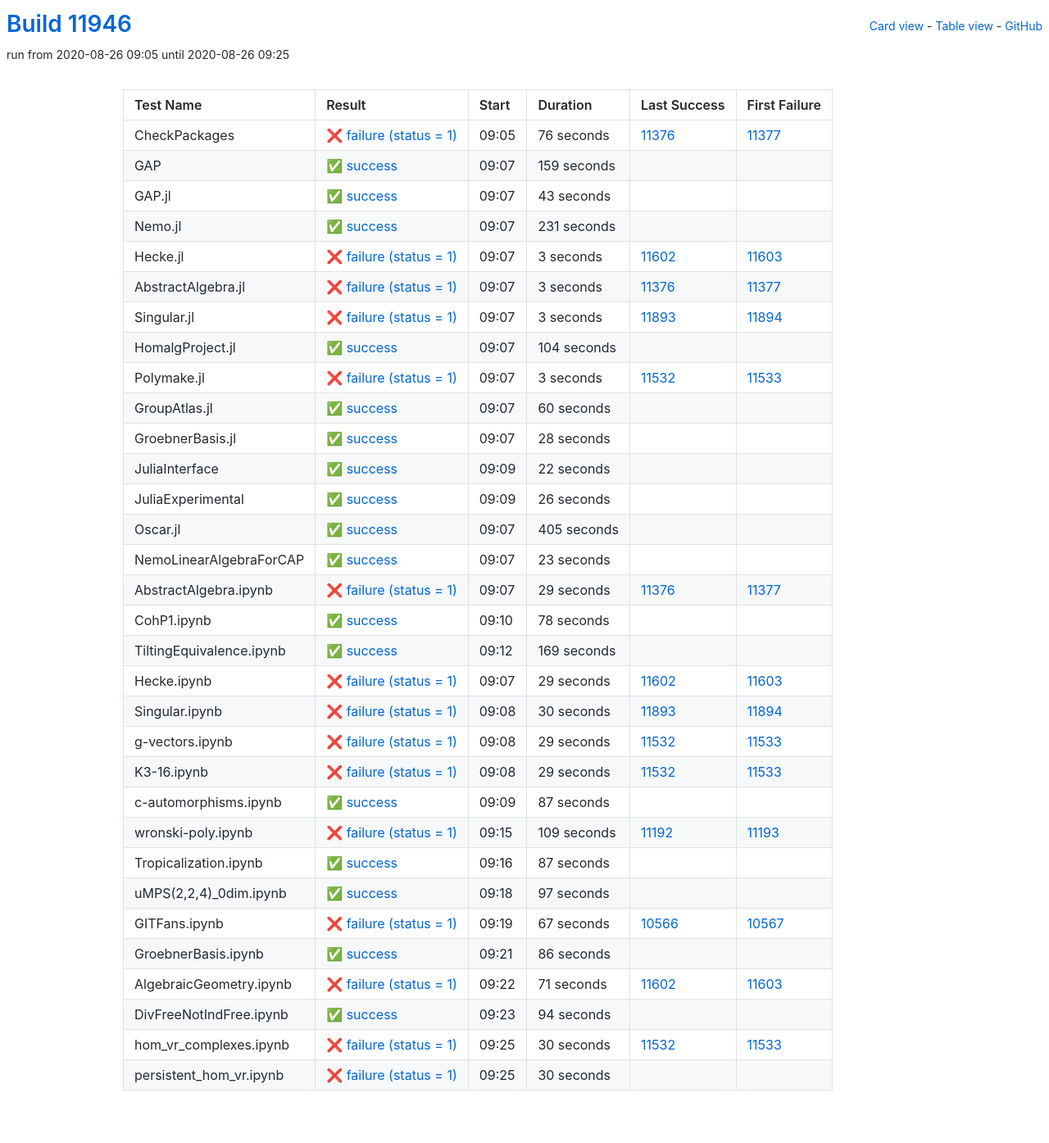
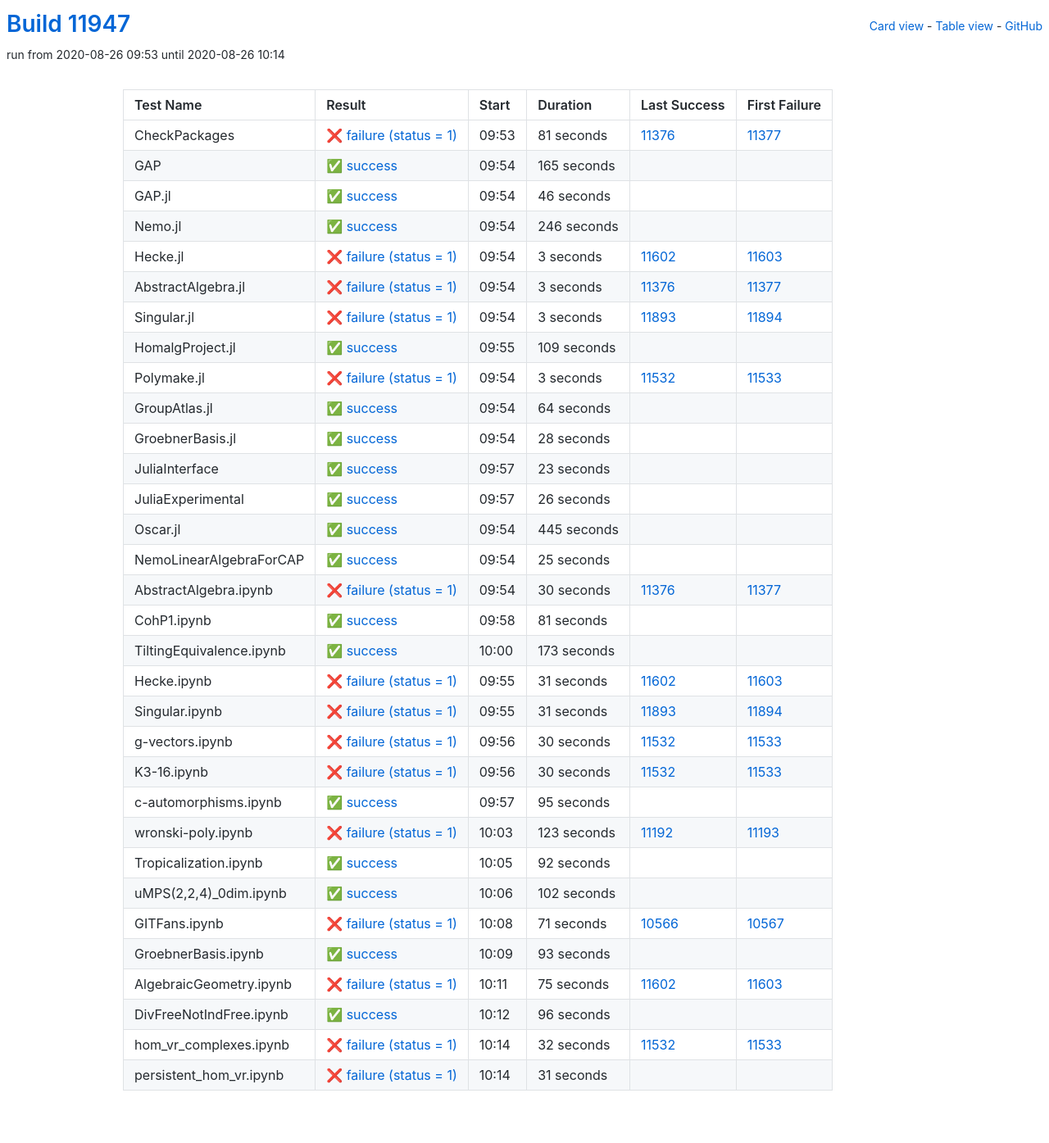
Before and after one commit to oscar-system/oscar-ci-status, a Jekyll site: the page built from table.html, in a window 1280 px wide. Shown: the whole page at 82% size. Built offline with Jekyll 4.4.1, drawn with Linux system fonts in a browser that asks for light colours.

Commit message:
Build #11947

```diff
--- a/_data/ci.yml
+++ b/_data/ci.yml
@@ -1,6 +1,6 @@
 ---
-build: 11946
-build_url: https://oscarci.mathematik.uni-kl.de/job/oscar/11946/
+build: 11947
+build_url: https://oscarci.mathematik.uni-kl.de/job/oscar/11947/
 job: oscar
 organization: oscar-system
 repo: oscar-ci-status
@@ -8,56 +8,56 @@
 tests:
 - name: CheckPackages
   id: checkpackages
-  log: https://oscarci.mathematik.uni-kl.de/job/oscar/11946/artifact/logs/build-11946/CheckPackages.log
-  start: 2020-08-26 09:05
+  log: https://oscarci.mathematik.uni-kl.de/job/oscar/11947/artifact/logs/build-11947/CheckPackages.log
+  start: 2020-08-26 09:53
   success: false
   exitcode: 1
   status: failure
-  duration: 76
+  duration: 81
   last_success: 11376
   last_success_url: https://oscarci.mathematik.uni-kl.de/job/oscar/11376/
   first_failure: 11377
   first_failure_url: https://oscarci.mathematik.uni-kl.de/job/oscar/11377/
 - name: GAP
   id: gap
-  log: https://oscarci.mathematik.uni-kl.de/job/oscar/11946/artifact/logs/build-11946/GAP.log
-  start: 2020-08-26 09:07
+  log: https://oscarci.mathematik.uni-kl.de/job/oscar/11947/artifact/logs/build-11947/GAP.log
+  start: 2020-08-26 09:54
   success: true
   exitcode: 0
   status: success
-  duration: 159
+  duration: 165
   last_success: false
   last_success_url:
   first_failure: false
   first_failure_url:
 - name: GAP.jl
   id: gap-jl
-  log: https://oscarci.mathematik.uni-kl.de/job/oscar/11946/artifact/logs/build-11946/GAP.jl.log
-  start: 2020-08-26 09:07
+  log: https://oscarci.mathematik.uni-kl.de/job/oscar/11947/artifact/logs/build-11947/GAP.jl.log
+  start: 2020-08-26 09:54
   success: true
   exitcode: 0
   status: success
-  duration: 43
+  duration: 46
   last_success: false
   last_success_url:
   first_failure: false
   first_failure_url:
 - name: Nemo.jl
   id: nemo-jl
-  log: https://oscarci.mathematik.uni-kl.de/job/oscar/11946/artifact/logs/build-11946/Nemo.jl.log
-  start: 2020-08-26 09:07
+  log: https://oscarci.mathematik.uni-kl.de/job/oscar/11947/artifact/logs/build-11947/Nemo.jl.log
+  start: 2020-08-26 09:54
   success: true
   exitcode: 0
   status: success
-  duration: 231
+  duration: 246
   last_success: false
   last_success_url:
   first_failure: false
   first_failure_url:
 - name: Hecke.jl
   id: hecke-jl
-  log: https://oscarci.mathematik.uni-kl.de/job/oscar/11946/artifact/logs/build-11946/Hecke.jl.log
-  start: 2020-08-26 09:07
+  log: https://oscarci.mathematik.uni-kl.de/job/oscar/11947/artifact/logs/build-11947/Hecke.jl.log
+  start: 2020-08-26 09:54
   success: false
   exitcode: 1
   status: failure
@@ -68,8 +68,8 @@
   first_failure_url: https://oscarci.mathematik.uni-kl.de/job/oscar/11603/
 - name: AbstractAlgebra.jl
   id: abstractalgebra-jl
-  log: https://oscarci.mathematik.uni-kl.de/job/oscar/11946/artifact/logs/build-11946/AbstractAlgebra.jl.log
-  start: 2020-08-26 09:07
+  log: https://oscarci.mathematik.uni-kl.de/job/oscar/11947/artifact/logs/build-11947/AbstractAlgebra.jl.log
+  start: 2020-08-26 09:54
   success: false
   exitcode: 1
   status: failure
@@ -80,8 +80,8 @@
   first_failure_url: https://oscarci.mathematik.uni-kl.de/job/oscar/11377/
 - name: Singular.jl
   id: singular-jl
-  log: https://oscarci.mathematik.uni-kl.de/job/oscar/11946/artifact/logs/build-11946/Singular.jl.log
-  start: 2020-08-26 09:07
+  log: https://oscarci.mathematik.uni-kl.de/job/oscar/11947/artifact/logs/build-11947/Singular.jl.log
+  start: 2020-08-26 09:54
   success: false
   exitcode: 1
   status: failure
@@ -92,20 +92,20 @@
   first_failure_url: https://oscarci.mathematik.uni-kl.de/job/oscar/11894/
 - name: HomalgProject.jl
   id: homalgproject-jl
-  log: https://oscarci.mathematik.uni-kl.de/job/oscar/11946/artifact/logs/build-11946/HomalgProject.jl.log
-  start: 2020-08-26 09:07
+  log: https://oscarci.mathematik.uni-kl.de/job/oscar/11947/artifact/logs/build-11947/HomalgProject.jl.log
+  start: 2020-08-26 09:55
   success: true
   exitcode: 0
   status: success
-  duration: 104
+  duration: 109
   last_success: false
   last_success_url:
   first_failure: false
   first_failure_url:
 - name: Polymake.jl
   id: polymake-jl
-  log: https://oscarci.mathematik.uni-kl.de/job/oscar/11946/artifact/logs/build-11946/Polymake.jl.log
-  start: 2020-08-26 09:07
+  log: https://oscarci.mathematik.uni-kl.de/job/oscar/11947/artifact/logs/build-11947/Polymake.jl.log
+  start: 2020-08-26 09:54
   success: false
   exitcode: 1
   status: failure
@@ -116,20 +116,20 @@
   first_failure_url: https://oscarci.mathematik.uni-kl.de/job/oscar/11533/
 - name: GroupAtlas.jl
   id: groupatlas-jl
-  log: https://oscarci.mathematik.uni-kl.de/job/oscar/11946/artifact/logs/build-11946/GroupAtlas.jl.log
-  start: 2020-08-26 09:07
+  log: https://oscarci.mathematik.uni-kl.de/job/oscar/11947/artifact/logs/build-11947/GroupAtlas.jl.log
+  start: 2020-08-26 09:54
   success: true
   exitcode: 0
   status: success
-  duration: 60
+  duration: 64
   last_success: false
   last_success_url:
   first_failure: false
   first_failure_url:
 - name: GroebnerBasis.jl
   id: groebnerbasis-jl
-  log: https://oscarci.mathematik.uni-kl.de/job/oscar/11946/artifact/logs/build-11946/GroebnerBasis.jl.log
-  start: 2020-08-26 09:07
+  log: https://oscarci.mathematik.uni-kl.de/job/oscar/11947/artifact/logs/build-11947/GroebnerBasis.jl.log
+  start: 2020-08-26 09:54
   success: true
   exitcode: 0
   status: success
@@ -140,20 +140,20 @@
   first_failure_url:
 - name: JuliaInterface
   id: juliainterface
-  log: https://oscarci.mathematik.uni-kl.de/job/oscar/11946/artifact/logs/build-11946/JuliaInterface.log
-  start: 2020-08-26 09:09
+  log: https://oscarci.mathematik.uni-kl.de/job/oscar/11947/artifact/logs/build-11947/JuliaInterface.log
+  start: 2020-08-26 09:57
   success: true
   exitcode: 0
   status: success
-  duration: 22
+  duration: 23
   last_success: false
   last_success_url:
   first_failure: false
   first_failure_url:
 - name: JuliaExperimental
   id: juliaexperimental
-  log: https://oscarci.mathematik.uni-kl.de/job/oscar/11946/artifact/logs/build-11946/JuliaExperimental.log
-  start: 2020-08-26 09:09
+  log: https://oscarci.mathematik.uni-kl.de/job/oscar/11947/artifact/logs/build-11947/JuliaExperimental.log
+  start: 2020-08-26 09:57
   success: true
   exitcode: 0
   status: success
@@ -164,212 +164,92 @@
   first_failure_url:
 - name: Oscar.jl
   id: oscar-jl
-  log: https://oscarci.mathematik.uni-kl.de/job/oscar/11946/artifact/logs/build-11946/Oscar.jl.log
-  start: 2020-08-26 09:07
+  log: https://oscarci.mathematik.uni-kl.de/job/oscar/11947/artifact/logs/build-11947/Oscar.jl.log
+  start: 2020-08-26 09:54
   success: true
   exitcode: 0
   status: success
-  duration: 405
+  duration: 445
   last_success: false
   last_success_url:
   first_failure: false
   first_failure_url:
 - name: NemoLinearAlgebraForCAP
   id: nemolinearalgebraforcap
-  log: https://oscarci.mathematik.uni-kl.de/job/oscar/11946/artifact/logs/build-11946/NemoLinearAlgebraForCAP.log
-  start: 2020-08-26 09:07
+  log: https://oscarci.mathematik.uni-kl.de/job/oscar/11947/artifact/logs/build-11947/NemoLinearAlgebraForCAP.log
+  start: 2020-08-26 09:54
   success: true
   exitcode: 0
   status: success
-  duration: 23
+  duration: 25
   last_success: false
   last_success_url:
   first_failure: false
   first_failure_url:
 - name: AbstractAlgebra.ipynb
   id: abstractalgebra-ipynb
-  log: https://oscarci.mathematik.uni-kl.de/job/oscar/11946/artifact/logs/build-11946/AbstractAlgebra.ipynb.log
-  start: 2020-08-26 09:07
+  log: https://oscarci.mathematik.uni-kl.de/job/oscar/11947/artifact/logs/build-11947/AbstractAlgebra.ipynb.log
+  start: 2020-08-26 09:54
   success: false
   exitcode: 1
   status: failure
-  duration: 29
+  duration: 30
   last_success: 11376
   last_success_url: https://oscarci.mathematik.uni-kl.de/job/oscar/11376/
   first_failure: 11377
   first_failure_url: https://oscarci.mathematik.uni-kl.de/job/oscar/11377/
 - name: CohP1.ipynb
   id: cohp1-ipynb
-  log: https://oscarci.mathematik.uni-kl.de/job/oscar/11946/artifact/logs/build-11946/CohP1.ipynb.log
-  start: 2020-08-26 09:10
+  log: https://oscarci.mathematik.uni-kl.de/job/oscar/11947/artifact/logs/build-11947/CohP1.ipynb.log
+  start: 2020-08-26 09:58
   success: true
   exitcode: 0
   status: success
-  duration: 78
+  duration: 81
   last_success: false
   last_success_url:
   first_failure: false
   first_failure_url:
 - name: TiltingEquivalence.ipynb
   id: tiltingequivalence-ipynb
-  log: https://oscarci.mathematik.uni-kl.de/job/oscar/11946/artifact/logs/build-11946/TiltingEquivalence.ipynb.log
-  start: 2020-08-26 09:12
+  log: https://oscarci.mathematik.uni-kl.de/job/oscar/11947/artifact/logs/build-11947/TiltingEquivalence.ipynb.log
+  start: 2020-08-26 10:00
   success: true
   exitcode: 0
   status: success
-  duration: 169
+  duration: 173
   last_success: false
   last_success_url:
   first_failure: false
   first_failure_url:
 - name: Hecke.ipynb
   id: hecke-ipynb
-  log: https://oscarci.mathematik.uni-kl.de/job/oscar/11946/artifact/logs/build-11946/Hecke.ipynb.log
-  start: 2020-08-26 09:07
+  log: https://oscarci.mathematik.uni-kl.de/job/oscar/11947/artifact/logs/build-11947/Hecke.ipynb.log
+  start: 2020-08-26 09:55
   success: false
   exitcode: 1
   status: failure
-  duration: 29
+  duration: 31
   last_success: 11602
   last_success_url: https://oscarci.mathematik.uni-kl.de/job/oscar/11602/
   first_failure: 11603
   first_failure_url: https://oscarci.mathematik.uni-kl.de/job/oscar/11603/
 - name: Singular.ipynb
   id: singular-ipynb
-  log: https://oscarci.mathematik.uni-kl.de/job/oscar/11946/artifact/logs/build-11946/Singular.ipynb.log
-  start: 2020-08-26 09:08
+  log: https://oscarci.mathematik.uni-kl.de/job/oscar/11947/artifact/logs/build-11947/Singular.ipynb.log
+  start: 2020-08-26 09:55
   success: false
   exitcode: 1
   status: failure
-  duration: 30
+  duration: 31
   last_success: 11893
   last_success_url: https://oscarci.mathematik.uni-kl.de/job/oscar/11893/
   first_failure: 11894
   first_failure_url: https://oscarci.mathematik.uni-kl.de/job/oscar/11894/
 - name: g-vectors.ipynb
   id: g-vectors-ipynb
-  log: https://oscarci.mathematik.uni-kl.de/job/oscar/11946/artifact/logs/build-11946/g-vectors.ipynb.log
-  start: 2020-08-26 09:08
-  success: false
-  exitcode: 1
-  status: failure
-  duration: 29
-  last_success: 11532
-  last_success_url: https://oscarci.mathematik.uni-kl.de/job/oscar/11532/
-  first_failure: 11533
-  first_failure_url: https://oscarci.mathematik.uni-kl.de/job/oscar/11533/
-- name: K3-16.ipynb
-  id: k3-16-ipynb
-  log: https://oscarci.mathematik.uni-kl.de/job/oscar/11946/artifact/logs/build-11946/K3-16.ipynb.log
-  start: 2020-08-26 09:08
-  success: false
-  exitcode: 1
-  status: failure
-  duration: 29
-  last_success: 11532
-  last_success_url: https://oscarci.mathematik.uni-kl.de/job/oscar/11532/
-  first_failure: 11533
-  first_failure_url: https://oscarci.mathematik.uni-kl.de/job/oscar/11533/
-- name: c-automorphisms.ipynb
-  id: c-automorphisms-ipynb
-  log: https://oscarci.mathematik.uni-kl.de/job/oscar/11946/artifact/logs/build-11946/c-automorphisms.ipynb.log
-  start: 2020-08-26 09:09
-  success: true
-  exitcode: 0
-  status: success
-  duration: 87
-  last_success: false
-  last_success_url:
-  first_failure: false
-  first_failure_url:
-- name: wronski-poly.ipynb
-  id: wronski-poly-ipynb
-  log: https://oscarci.mathematik.uni-kl.de/job/oscar/11946/artifact/logs/build-11946/wronski-poly.ipynb.log
-  start: 2020-08-26 09:15
-  success: false
-  exitcode: 1
-  status: failure
-  duration: 109
-  last_success: 11192
-  last_success_url: https://oscarci.mathematik.uni-kl.de/job/oscar/11192/
-  first_failure: 11193
-  first_failure_url: https://oscarci.mathematik.uni-kl.de/job/oscar/11193/
-- name: Tropicalization.ipynb
-  id: tropicalization-ipynb
-  log: https://oscarci.mathematik.uni-kl.de/job/oscar/11946/artifact/logs/build-11946/Tropicalization.ipynb.log
-  start: 2020-08-26 09:16
-  success: true
-  exitcode: 0
-  status: success
-  duration: 87
-  last_success: false
-  last_success_url:
-  first_failure: false
-  first_failure_url:
-- name: uMPS(2,2,4)_0dim.ipynb
-  id: umps-2-2-4-0dim-ipynb
-  log: https://oscarci.mathematik.uni-kl.de/job/oscar/11946/artifact/logs/build-11946/uMPS-2-2-4-_0dim.ipynb.log
-  start: 2020-08-26 09:18
-  success: true
-  exitcode: 0
-  status: success
-  duration: 97
-  last_success: false
-  last_success_url:
-  first_failure: false
-  first_failure_url:
-- name: GITFans.ipynb
-  id: gitfans-ipynb
-  log: https://oscarci.mathematik.uni-kl.de/job/oscar/11946/artifact/logs/build-11946/GITFans.ipynb.log
-  start: 2020-08-26 09:19
-  success: false
-  exitcode: 1
-  status: failure
-  duration: 67
-  last_success: 10566
-  last_success_url: https://oscarci.mathematik.uni-kl.de/job/oscar/10566/
-  first_failure: 10567
-  first_failure_url: https://oscarci.mathematik.uni-kl.de/job/oscar/10567/
-- name: GroebnerBasis.ipynb
-  id: groebnerbasis-ipynb
-  log: https://oscarci.mathematik.uni-kl.de/job/oscar/11946/artifact/logs/build-11946/GroebnerBasis.ipynb.log
-  start: 2020-08-26 09:21
-  success: true
-  exitcode: 0
-  status: success
-  duration: 86
-  last_success: false
-  last_success_url:
-  first_failure: false
-  first_failure_url:
-- name: AlgebraicGeometry.ipynb
-  id: algebraicgeometry-ipynb
-  log: https://oscarci.mathematik.uni-kl.de/job/oscar/11946/artifact/logs/build-11946/AlgebraicGeometry.ipynb.log
-  start: 2020-08-26 09:22
-  success: false
-  exitcode: 1
-  status: failure
-  duration: 71
-  last_success: 11602
-  last_success_url: https://oscarci.mathematik.uni-kl.de/job/oscar/11602/
-  first_failure: 11603
-  first_failure_url: https://oscarci.mathematik.uni-kl.de/job/oscar/11603/
-- name: DivFreeNotIndFree.ipynb
-  id: divfreenotindfree-ipynb
-  log: https://oscarci.mathematik.uni-kl.de/job/oscar/11946/artifact/logs/build-11946/DivFreeNotIndFree.ipynb.log
-  start: 2020-08-26 09:23
-  success: true
-  exitcode: 0
-  status: success
-  duration: 94
-  last_success: false
-  last_success_url:
-  first_failure: false
-  first_failure_url:
-- name: hom_vr_complexes.ipynb
-  id: hom-vr-complexes-ipynb
-  log: https://oscarci.mathematik.uni-kl.de/job/oscar/11946/artifact/logs/build-11946/hom_vr_complexes.ipynb.log
-  start: 2020-08-26 09:25
+  log: https://oscarci.mathematik.uni-kl.de/job/oscar/11947/artifact/logs/build-11947/g-vectors.ipynb.log
+  start: 2020-08-26 09:56
   success: false
   exitcode: 1
   status: failure
@@ -378,15 +258,135 @@
   last_success_url: https://oscarci.mathematik.uni-kl.de/job/oscar/11532/
   first_failure: 11533
   first_failure_url: https://oscarci.mathematik.uni-kl.de/job/oscar/11533/
-- name: persistent_hom_vr.ipynb
-  id: persistent-hom-vr-ipynb
-  log: https://oscarci.mathematik.uni-kl.de/job/oscar/11946/artifact/logs/build-11946/persistent_hom_vr.ipynb.log
-  start: 2020-08-26 09:25
+- name: K3-16.ipynb
+  id: k3-16-ipynb
+  log: https://oscarci.mathematik.uni-kl.de/job/oscar/11947/artifact/logs/build-11947/K3-16.ipynb.log
+  start: 2020-08-26 09:56
   success: false
   exitcode: 1
   status: failure
   duration: 30
+  last_success: 11532
+  last_success_url: https://oscarci.mathematik.uni-kl.de/job/oscar/11532/
+  first_failure: 11533
+  first_failure_url: https://oscarci.mathematik.uni-kl.de/job/oscar/11533/
+- name: c-automorphisms.ipynb
+  id: c-automorphisms-ipynb
+  log: https://oscarci.mathematik.uni-kl.de/job/oscar/11947/artifact/logs/build-11947/c-automorphisms.ipynb.log
+  start: 2020-08-26 09:57
+  success: true
+  exitcode: 0
+  status: success
+  duration: 95
   last_success: false
   last_success_url:
   first_failure: false
   first_failure_url:
+- name: wronski-poly.ipynb
+  id: wronski-poly-ipynb
+  log: https://oscarci.mathematik.uni-kl.de/job/oscar/11947/artifact/logs/build-11947/wronski-poly.ipynb.log
+  start: 2020-08-26 10:03
+  success: false
+  exitcode: 1
+  status: failure
+  duration: 123
+  last_success: 11192
+  last_success_url: https://oscarci.mathematik.uni-kl.de/job/oscar/11192/
+  first_failure: 11193
+  first_failure_url: https://oscarci.mathematik.uni-kl.de/job/oscar/11193/
+- name: Tropicalization.ipynb
+  id: tropicalization-ipynb
+  log: https://oscarci.mathematik.uni-kl.de/job/oscar/11947/artifact/logs/build-11947/Tropicalization.ipynb.log
+  start: 2020-08-26 10:05
+  success: true
+  exitcode: 0
+  status: success
+  duration: 92
+  last_success: false
+  last_success_url:
+  first_failure: false
+  first_failure_url:
+- name: uMPS(2,2,4)_0dim.ipynb
+  id: umps-2-2-4-0dim-ipynb
+  log: https://oscarci.mathematik.uni-kl.de/job/oscar/11947/artifact/logs/build-11947/uMPS-2-2-4-_0dim.ipynb.log
+  start: 2020-08-26 10:06
+  success: true
+  exitcode: 0
+  status: success
+  duration: 102
+  last_success: false
+  last_success_url:
+  first_failure: false
+  first_failure_url:
+- name: GITFans.ipynb
+  id: gitfans-ipynb
+  log: https://oscarci.mathematik.uni-kl.de/job/oscar/11947/artifact/logs/build-11947/GITFans.ipynb.log
+  start: 2020-08-26 10:08
+  success: false
+  exitcode: 1
+  status: failure
+  duration: 71
+  last_success: 10566
+  last_success_url: https://oscarci.mathematik.uni-kl.de/job/oscar/10566/
+  first_failure: 10567
+  first_failure_url: https://oscarci.mathematik.uni-kl.de/job/oscar/10567/
+- name: GroebnerBasis.ipynb
+  id: groebnerbasis-ipynb
+  log: https://oscarci.mathematik.uni-kl.de/job/oscar/11947/artifact/logs/build-11947/GroebnerBasis.ipynb.log
+  start: 2020-08-26 10:09
+  success: true
+  exitcode: 0
+  status: success
+  duration: 93
+  last_success: false
+  last_success_url:
+  first_failure: false
+  first_failure_url:
+- name: AlgebraicGeometry.ipynb
+  id: algebraicgeometry-ipynb
+  log: https://oscarci.mathematik.uni-kl.de/job/oscar/11947/artifact/logs/build-11947/AlgebraicGeometry.ipynb.log
+  start: 2020-08-26 10:11
+  success: false
+  exitcode: 1
+  status: failure
+  duration: 75
+  last_success: 11602
+  last_success_url: https://oscarci.mathematik.uni-kl.de/job/oscar/11602/
+  first_failure: 11603
+  first_failure_url: https://oscarci.mathematik.uni-kl.de/job/oscar/11603/
+- name: DivFreeNotIndFree.ipynb
+  id: divfreenotindfree-ipynb
+  log: https://oscarci.mathematik.uni-kl.de/job/oscar/11947/artifact/logs/build-11947/DivFreeNotIndFree.ipynb.log
+  start: 2020-08-26 10:12
+  success: true
+  exitcode: 0
+  status: success
+  duration: 96
+  last_success: false
+  last_success_url:
+  first_failure: false
+  first_failure_url:
+- name: hom_vr_complexes.ipynb
+  id: hom-vr-complexes-ipynb
+  log: https://oscarci.mathematik.uni-kl.de/job/oscar/11947/artifact/logs/build-11947/hom_vr_complexes.ipynb.log
+  start: 2020-08-26 10:14
+  success: false
+  exitcode: 1
+  status: failure
+  duration: 32
+  last_success: 11532
+  last_success_url: https://oscarci.mathematik.uni-kl.de/job/oscar/11532/
+  first_failure: 11533
+  first_failure_url: https://oscarci.mathematik.uni-kl.de/job/oscar/11533/
+- name: persistent_hom_vr.ipynb
+  id: persistent-hom-vr-ipynb
+  log: https://oscarci.mathematik.uni-kl.de/job/oscar/11947/artifact/logs/build-11947/persistent_hom_vr.ipynb.log
+  start: 2020-08-26 10:14
+  success: false
+  exitcode: 1
+  status: failure
+  duration: 31
+  last_success: false
+  last_success_url:
+  first_failure: false
+  first_failure_url:
```
Also changed, not shown: README.md.
